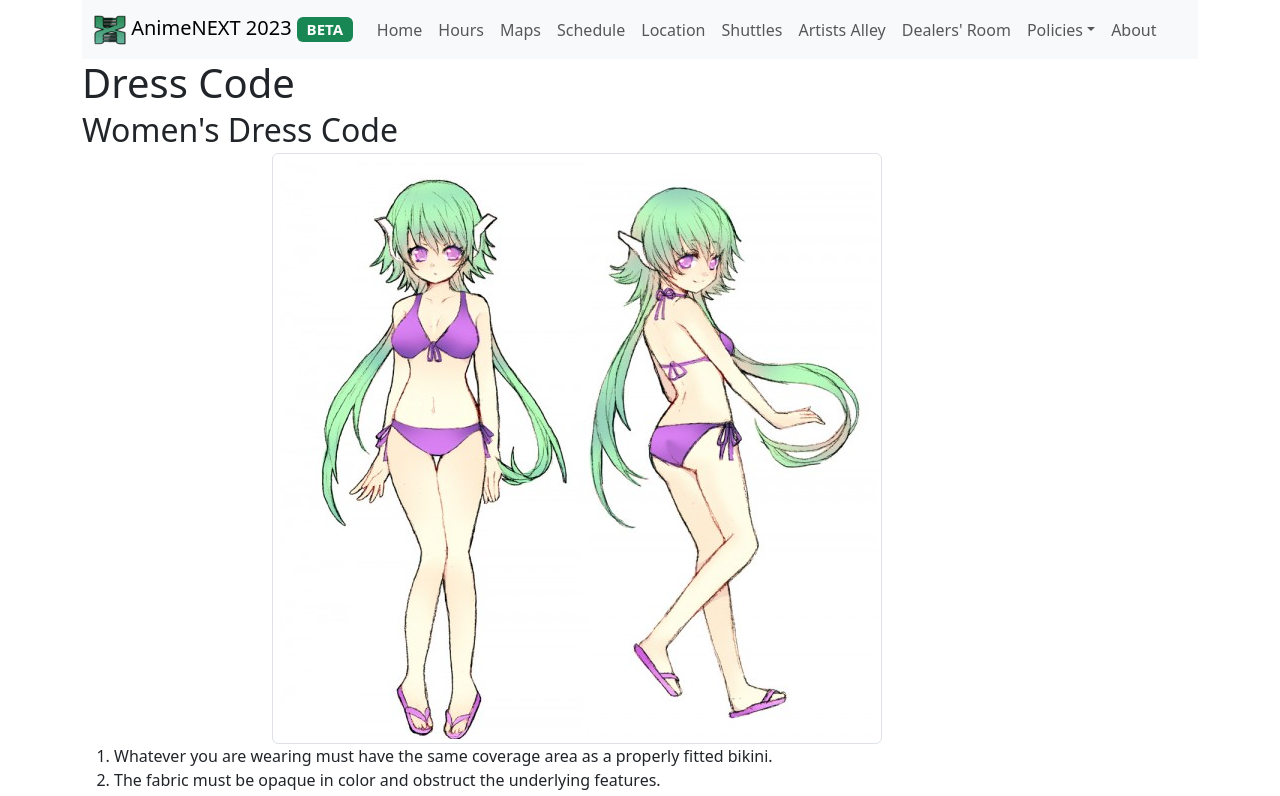
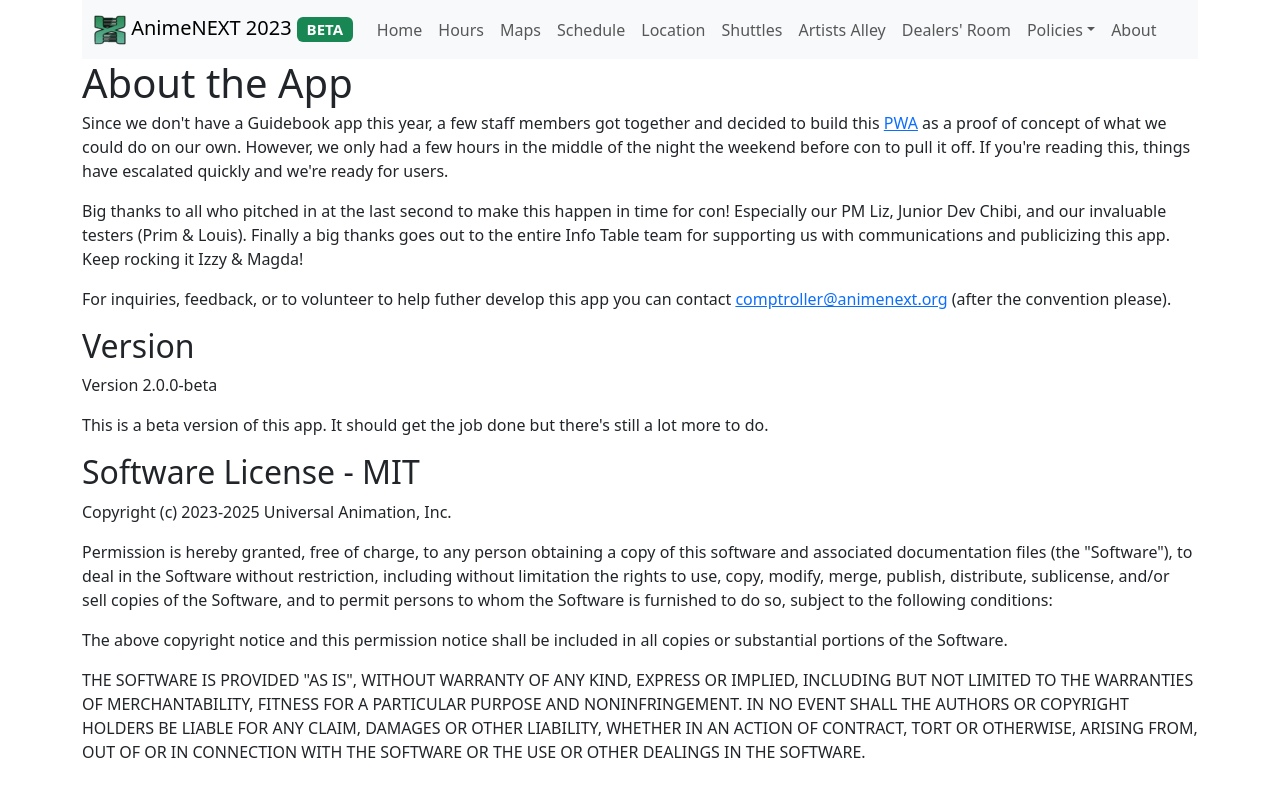
Before and after one commit to SolidX/AnimeNEXT-App, a React (Vite) app: page / in a window 1280 px wide. Shown: the top 796 px of the page. Built offline with nearby package versions, Linux system fonts and the light colour scheme.

Commit message:
Implements About page with copyright date & version number updates.

```diff
--- a/src/App.tsx
+++ b/src/App.tsx
@@ -1,13 +1,13 @@
 import { useState } from 'react';
-import DressCodePage from './pages/DressCodePage';
+import AboutPage from './pages/AboutPage';
 
 
 function App() {
-  const [currentPage, setCurrentPage] = useState("Dress Code");
+  const [currentPage, setCurrentPage] = useState("About");
 
   //TODO: update currentPage on page click, surprisingly this never worked in the original version
   return (
-    <DressCodePage
+    <AboutPage
       currentPage={currentPage}
     />
   );
--- /dev/null
+++ b/src/pages/AboutPage.tsx
@@ -0,0 +1,55 @@
+import { Fragment } from "react/jsx-runtime";
+import Navigation from "../components/Navigation";
+
+export default function ConductPolicyPage(props: {currentPage : string}) {
+    return (
+        <Fragment>
+            <Navigation currentPage={props.currentPage} />
+            <h1 className="mb-1">About the App</h1>
+            <p>
+                Since we don't have a Guidebook app this year, a few staff members got together and decided to build this <a href="https://en.wikipedia.org/wiki/Progressive_web_app" target="_blank">PWA</a> as a proof of concept of what we could do on our own.
+                However, we only had a few hours in the middle of the night the weekend before con to pull it off. If you're reading this, things have escalated quickly and we're ready for users.
+            </p>
+            <p>
+                Big thanks to all who pitched in at the last second to make this happen in time for con! Especially our PM Liz, Junior Dev Chibi, and our invaluable testers (Prim & Louis).
+                Finally a big thanks goes out to the entire Info Table team for supporting us with communications and publicizing this app. Keep rocking it Izzy & Magda!
+            </p>
+            <p>
+                For inquiries, feedback, or to volunteer to help futher develop this app you can contact <a href="mailto:comptroller@animenext.org">comptroller@animenext.org</a> (after the convention please).
+            </p>
+
+            <h2>Version</h2>
+            <p>
+                Version 2.0.0-beta
+            </p>
+            <p>
+                This is a beta version of this app. It should get the job done but there's still a lot more to do.
+            </p>
+            <h2>Software License - MIT</h2>
+            <p>
+                Copyright (c) 2023-2025 Universal Animation, Inc.
+            </p>
+            <p>
+                Permission is hereby granted, free of charge, to any person obtaining a copy
+                of this software and associated documentation files (the "Software"), to deal
+                in the Software without restriction, including without limitation the rights
+                to use, copy, modify, merge, publish, distribute, sublicense, and/or sell
+                copies of the Software, and to permit persons to whom the Software is
+                furnished to do so, subject to the following conditions:
+            </p>
+            <p>
+                The above copyright notice and this permission notice shall be included in all
+                copies or substantial portions of the Software.
+            </p>
+            <p>
+                THE SOFTWARE IS PROVIDED "AS IS", WITHOUT WARRANTY OF ANY KIND, EXPRESS OR
+                IMPLIED, INCLUDING BUT NOT LIMITED TO THE WARRANTIES OF MERCHANTABILITY,
+                FITNESS FOR A PARTICULAR PURPOSE AND NONINFRINGEMENT. IN NO EVENT SHALL THE
+                AUTHORS OR COPYRIGHT HOLDERS BE LIABLE FOR ANY CLAIM, DAMAGES OR OTHER
+                LIABILITY, WHETHER IN AN ACTION OF CONTRACT, TORT OR OTHERWISE, ARISING FROM,
+                OUT OF OR IN CONNECTION WITH THE SOFTWARE OR THE USE OR OTHER DEALINGS IN THE
+                SOFTWARE.
+            </p>
+        </Fragment>
+    );
+}
```
